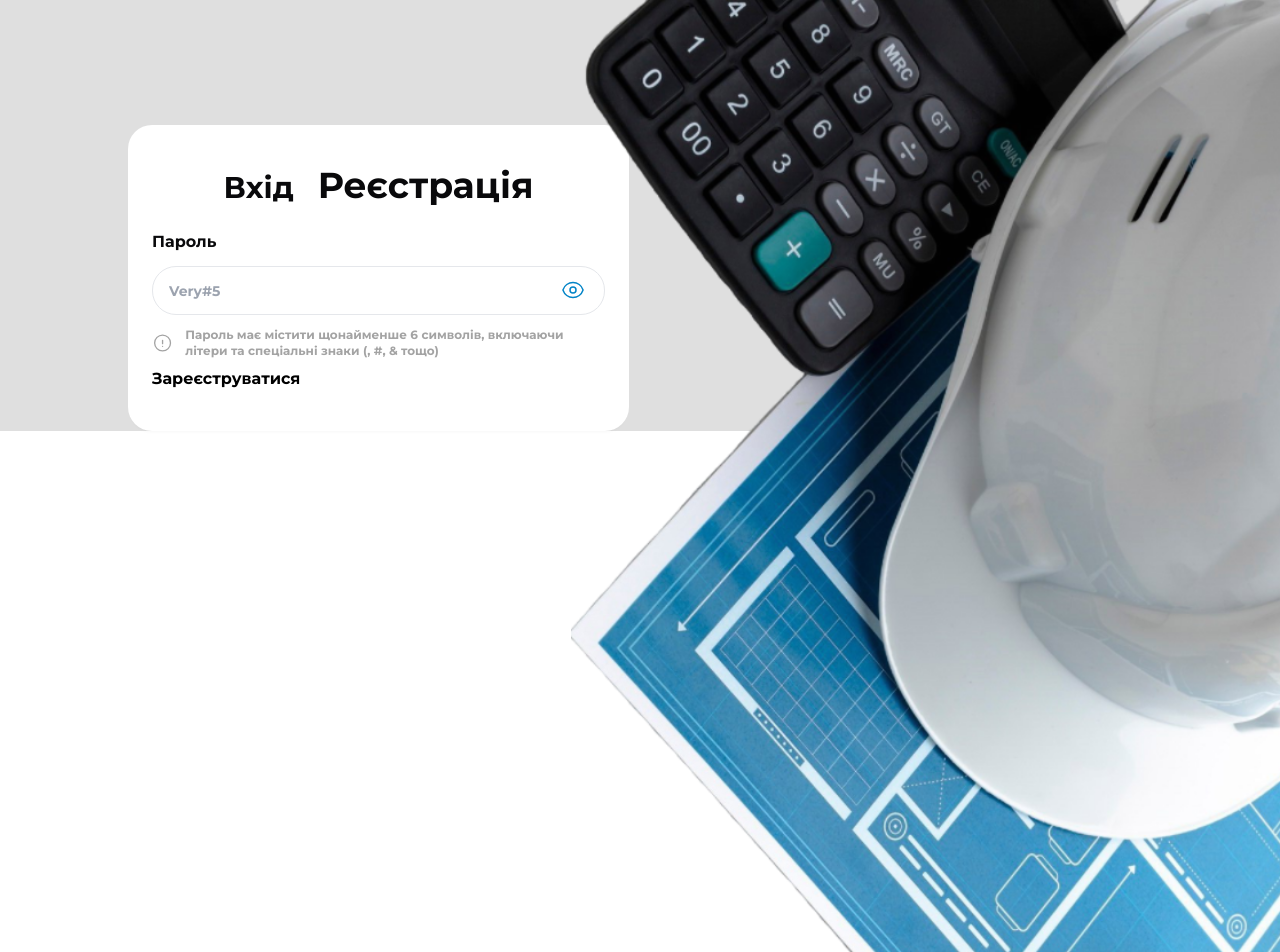
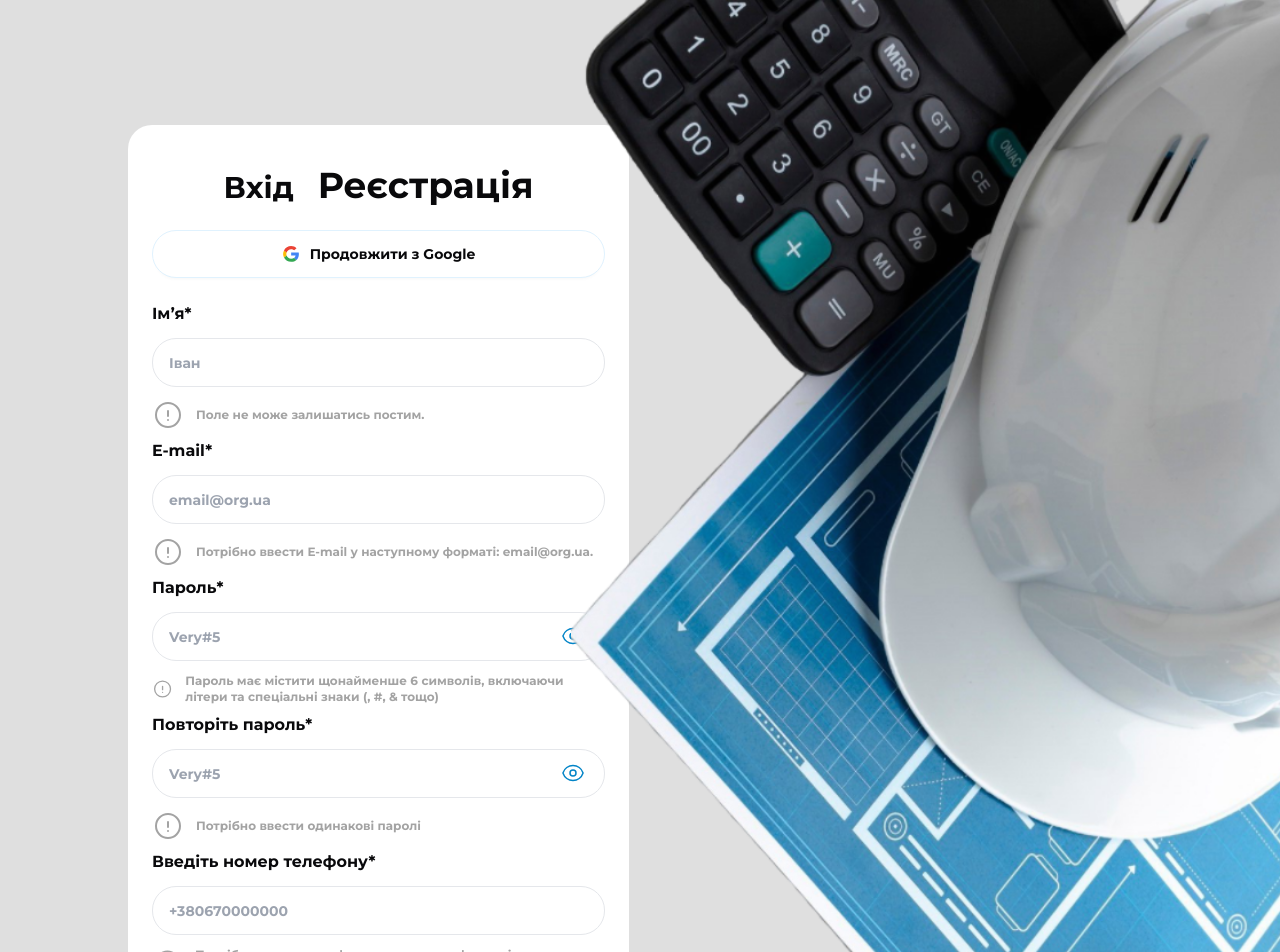
Before and after one commit to Vitaliy28031985/tiam-estimate-app-frontend, a Next.js app: page /register in a window 1280 px wide. Shown: the top 952 px of the page. Built offline with nearby package versions, Linux system fonts and the light colour scheme.

Commit message:
add inputs

```diff
--- a/src/app/components/home/RegisrerForm.tsx
+++ b/src/app/components/home/RegisrerForm.tsx
@@ -1,35 +1,46 @@
 'use client';
 import RegisterInputs from "@/app/UI/Inputs/RegisterInput";
 import { title } from "process";
-import { useEffect, useState } from "react";
+import { useState } from "react";
 export default function RegisterForm() {
-    const formPassword = /^(?=.*[a-zA-Z])(?=.*[*!#&])[A-Za-z0-9*!#&]{6,}$/
+    const formPassword = /^(?=.*[a-zA-Z])(?=.*[*!#&])[A-Za-z0-9*!#&]{6,}$/;
+    const formEmail = /^\w+([\.-]?\w+)*@\w+([\.-]?\w+)*(\.\w{2,3})+$/;
+    const formPhone = /^\+380\d{9}$/;
+
     const [isEmptyPassword, setIsEmptyPassword] = useState(false);
+    const [isEmptyName, setIsEmptyName] = useState(false);
+    const [isEmptyEmail, setIsEmptyEmail] = useState(false)
+    const [isEmptyRepeatPassword, setIsEmptyRepeatPassword] = useState(false);
+    const [isEmptyPhone, setIsEmptyPhone] = useState(false);
 
     const [password, setPassword] = useState('');
+    const [name, srtName] = useState('');
+    const [email, setEmail] = useState('');
+    const [repeatPassword, setRepeatPassword] = useState('');
+    const [phone, setPhone] = useState('');
 
     const handleChange = (e: React.ChangeEvent<HTMLInputElement>) => {
        const {name, value,} = e.currentTarget;
         switch (name) {
 
-        //    case 'email':
-            // setEmail(value);
-            // break;
+            case 'name':
+            srtName(value);
+            break;
+
+           case 'email':
+            setEmail(value);
+            break;
             case 'password':
                 setPassword(value);
             break;
 
-            // case 'emailTwo':
-            // setEmailTwo(value);
-            // break;
+            case 'repeatPassword':
+            setRepeatPassword(value);
+            break;
 
-            // case 'code':
-            // setCode(value);
-            // break;
-
-            //  case 'newPassword':
-            // SetNewPassword(value);
-            // break;
+             case 'phone':
+            setPhone(value);
+            break;
 
            default:
            return;
@@ -39,9 +50,29 @@ export default function RegisterForm() {
 
    const handleSubmit = async (e: React.FormEvent<HTMLFormElement>) => {
        e.preventDefault();
-       if (password === '' || password.length < 6 || !formPassword.test(password)) {
+       if (password === '' || password.length < 6 || !formPassword.test(password)
+       ) {
+           setIsEmptyPassword(true);
+           return;
+       }
 
-           setIsEmptyPassword(true);
+       if (name === '') {
+           setIsEmptyName(true);
+           return;
+       }
+
+       if (email === '' || !formEmail.test(email)) {
+           setIsEmptyEmail(true);
+           return;
+       }
+
+       if (repeatPassword !== password) {
+           setIsEmptyRepeatPassword(true);
+           return;
+       }
+
+       if (phone === '' || !formPhone.test(phone)) {
+           setIsEmptyPhone(true);
            return;
        }
 
@@ -50,9 +81,25 @@ export default function RegisterForm() {
     return (
         <form onSubmit={handleSubmit} >
 
-            <RegisterInputs title = 'Пароль' name = 'password' type = 'password' placeholder = 'Very#5'
+            <RegisterInputs title = 'Імʼя*' name = 'name' type = 'text' placeholder = 'Іван'
+                message='Поле не може залишатись постим.'
+                value={name} isError={isEmptyName} change={handleChange} />
+
+            <RegisterInputs title = 'E-mail*' name = 'email' type = 'email' placeholder = 'email@org.ua'
+                message='Потрібно ввести E-mail у наступному форматі: email@org.ua.'
+                value={email} isError={isEmptyEmail} change={handleChange} />
+
+            <RegisterInputs title = 'Пароль*' name = 'password' type = 'password' placeholder = 'Very#5'
                 message='Пароль має містити щонайменше 6 символів, включаючи літери та спеціальні знаки (, #, & тощо)'
                 value={password} isError={isEmptyPassword} change={handleChange} />
+
+             <RegisterInputs title = 'Повторіть пароль*' name = 'repeatPassword' type = 'password' placeholder = 'Very#5'
+                message='Потрібно ввести одинакові паролі'
+                value={repeatPassword} isError={isEmptyRepeatPassword} change={handleChange} />
+
+            <RegisterInputs title = 'Введіть номер телефону*' name = 'phone' type = 'phone' placeholder = '+380670000000'
+                message='Потрібно ввести телефон у наступному форматі: +380670000000'
+                value={phone} isError={isEmptyPhone} change={handleChange} />
 
             <button type="submit">Зареєструватися</button>
         </form>
--- a/src/app/register/page.tsx
+++ b/src/app/register/page.tsx
@@ -2,6 +2,7 @@ import Image from 'next/image';
 import { Metadata } from "next";
 import fon from '../assets/bg-img.png';
 import RegisterForm from '../components/home/RegisrerForm';
+import ButtonGoogle from '../UI/Buttons/ButtonGoogle';
 export const metadata: Metadata = {
   title: "Реєстрація",
   description: "Сторінка реєстрації",
@@ -15,6 +16,7 @@ export default function Register() {
                 <div className='w-[501px] bg-white shadow-base px-6 py-10 rounded-[24px]'>
                     <p className='text-center text-3xl text-black font-medium mb-6'>Вхід
                         <span className='font-bold text-4xl ml-6'>Реєстрація</span></p>
+                    <ButtonGoogle/>
                     <RegisterForm/>
                 </div>
 
```
